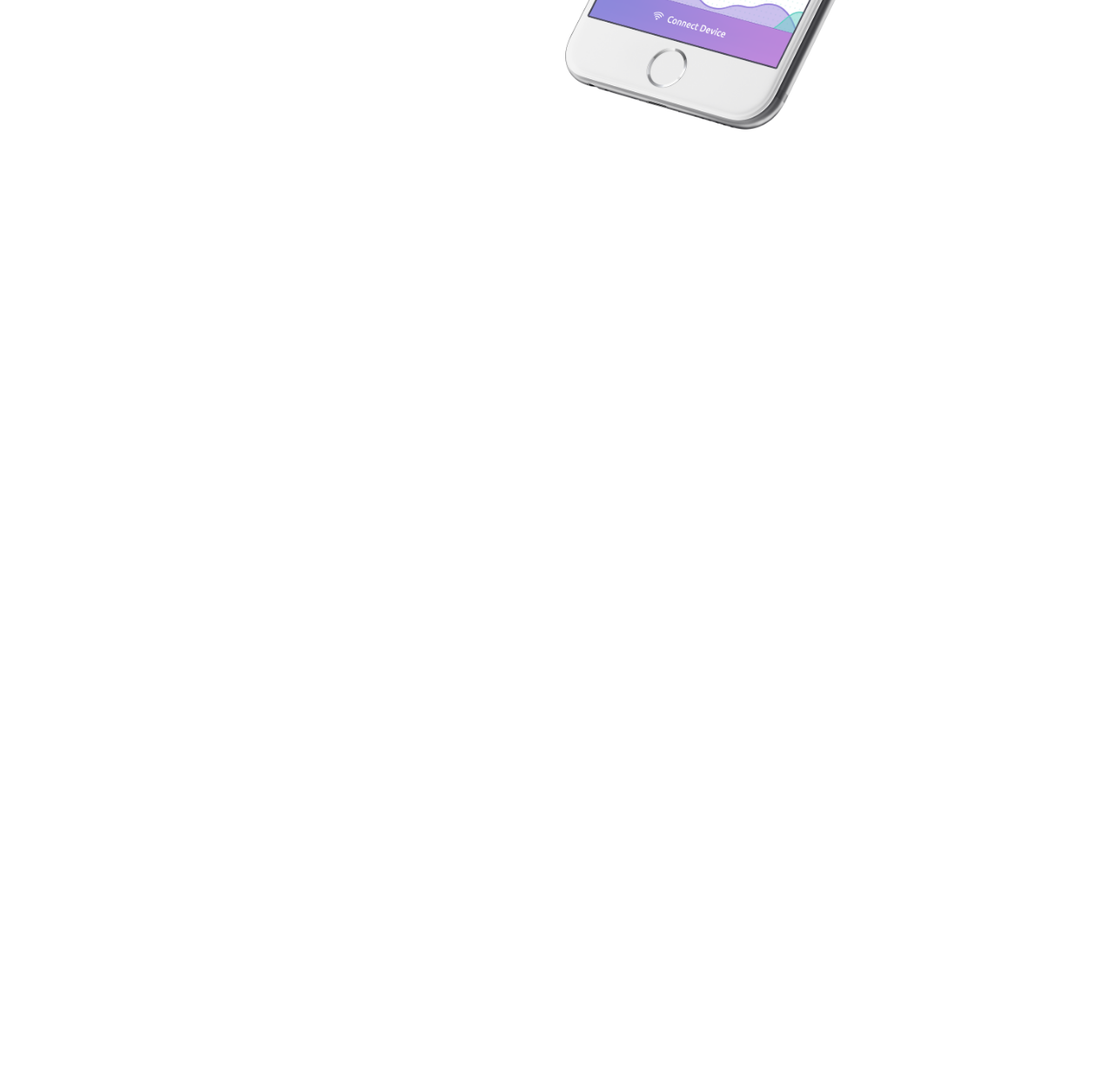
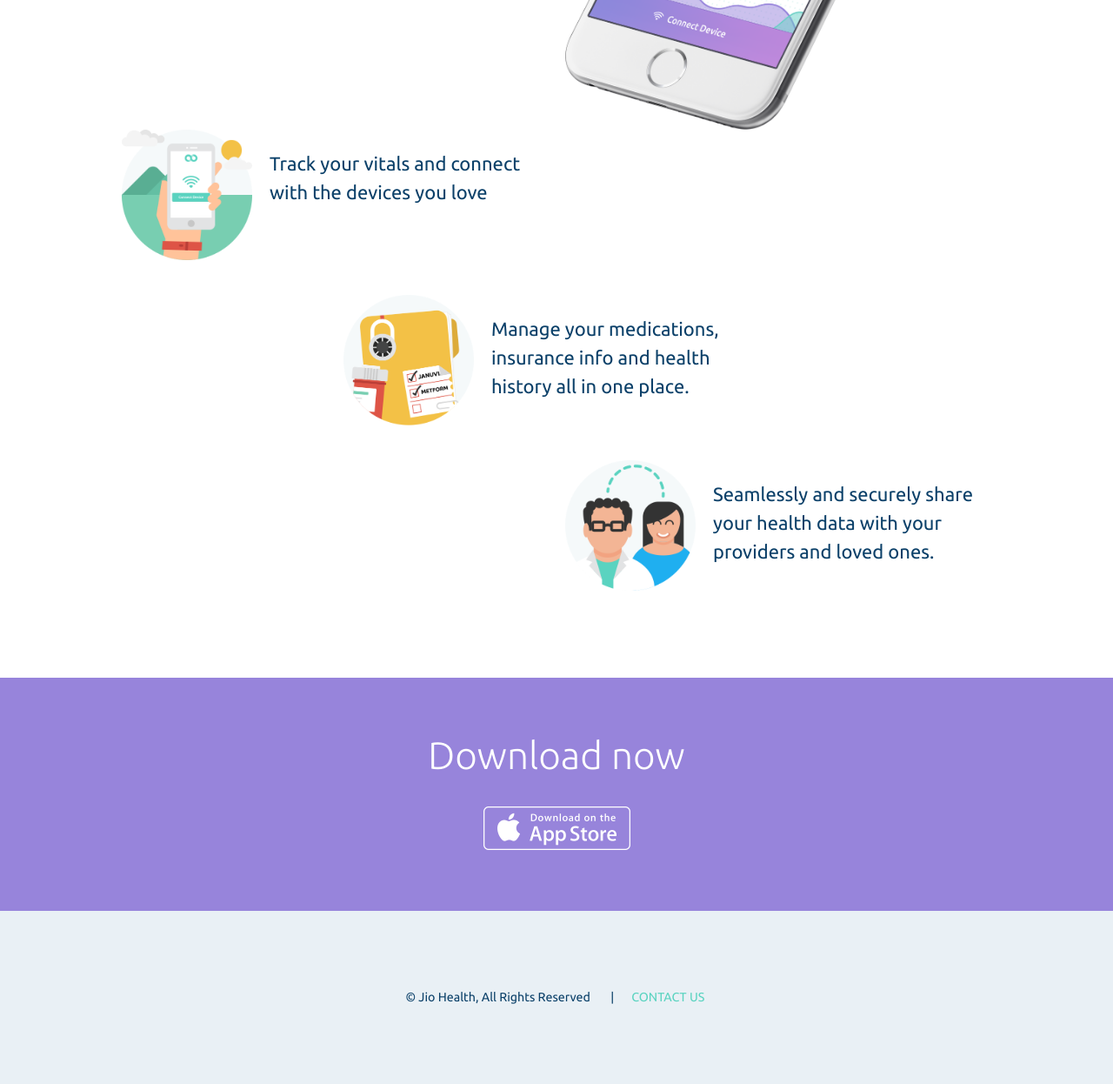
Before and after one commit to hamishirving/Jio-Equinox, a website: page index.html in a window 1280 px wide. Shown: the part 500-1746 px from the top of the page at 87% size. Before the commit the page ends 800 px from the top, so only its background shows below. Drawn offline with nearby package versions, Linux system fonts and the light colour scheme.

Commit message:
Complete desktop

```diff
--- a/index.html
+++ b/index.html
@@ -41,12 +41,34 @@
     </section>
 
     <section class="explainer">
-        <div>
-
+        <div class="explainer-content">
+            <div class="explainer one" data-ix="fade-in-on-scroll">
+                <img src="images/illo-1.png">
+                <p class="explainer-copy">Track your vitals and connect with the devices you love</p>
+            </div>
+            <div class="explainer two" data-ix="fade-in-on-scroll">
+                <img src="images/illo-2.png">
+                <p class="explainer-copy">Manage your medications, insurance info and health history all in one place.</p>
+            </div>
+            <div class="explainer three" data-ix="fade-in-on-scroll">
+                <img src="images/illo-3.png">
+                <p class="explainer-copy">Seamlessly and securely share your health data with your providers and loved ones.</p>
+            </div>
         </div>
     </section>
 
+    <section class="download">
+        <div class="download-content">
+            <h1>Download now</h1>
+            <a href="#"><img src="images/app-store.png" width="169" alt="Downoad from the app store"></a>
+        </div>
+    </section>
 
+    <footer>
+        <div class="footer-content">
+            <p class="copyright">©&nbsp;Jio Health, All Rights Reserved <span>|</span><a class="footer-link" href="#">CONTACT&nbsp;US</a>&nbsp;</p>
+        </div>
+    </footer>
 
 
 	<script src="js/vendor/modernizr.custom.min.js"></script>
--- a/sass/pages/_index.scss
+++ b/sass/pages/_index.scss
@@ -1,9 +1,13 @@
+// GLOBAL STYLES
+
 h1 {
 	font-size: 44px;
 	line-height: 1.3;
 	font-weight: 200;
 	margin: 20px 0;
 }
+
+// HEADER
 
 .header {
     background-color: $primary-color;
@@ -36,3 +40,92 @@ h1 {
 		}
 	}
 }
+
+// EXPLAINER
+
+.explainer {
+	padding-bottom: 60px;
+
+	.explainer-content {
+		font-size: 22px;
+
+		.explainer {
+			@include container;
+			margin: 40px auto;
+		}
+
+		.one {
+			@include break-at(640px) {
+				img {
+					width: 190px;
+					@include columns(2);
+				}
+				p {
+					@include columns(4, omega);
+				}
+			}
+		}
+
+		.two {
+			@include break-at(640px) {
+				img {
+					width: 190px;
+					@include columns(2);
+					@include push(3);
+				}
+				p {
+					@include columns(4, omega);
+				}
+			}
+		}
+
+		.three {
+			@include break-at(640px) {
+				img {
+					width: 190px;
+					@include columns(2);
+					@include push(6);
+				}
+				p {
+					@include columns(4, omega);
+				}
+			}
+		}
+	}
+}
+
+// DOWNLOAD
+
+.download {
+	color: $white-color;
+	background-color: $secondary-color;
+	text-align: center;
+
+	.download-content {
+		@include container;
+		padding-top: 50px;
+  		padding-bottom: 70px;
+
+  		h1 {
+  			margin-top: 10px;
+  			margin-bottom: 30px;
+  		}
+	}
+}
+
+// FOOTER
+
+footer {
+	font-size: 0.750em;
+	text-align: center;
+	background-color: #E9F0F5;
+
+	.footer-content {
+		@include container;
+		padding: 75px 0;
+	}
+
+	span {
+		margin: 0 20px;
+	}
+}
```
Also changed, not shown: README.md, css/site.css, css/site.min.css, images/favicon.png, js/vendor/webflow.js.
